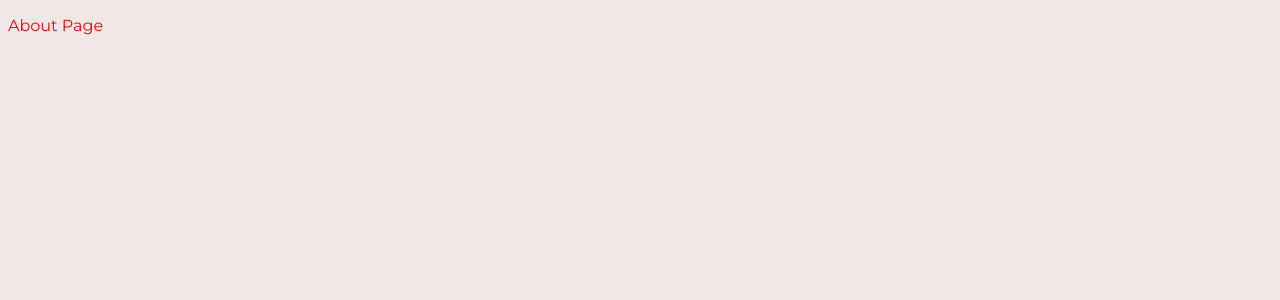
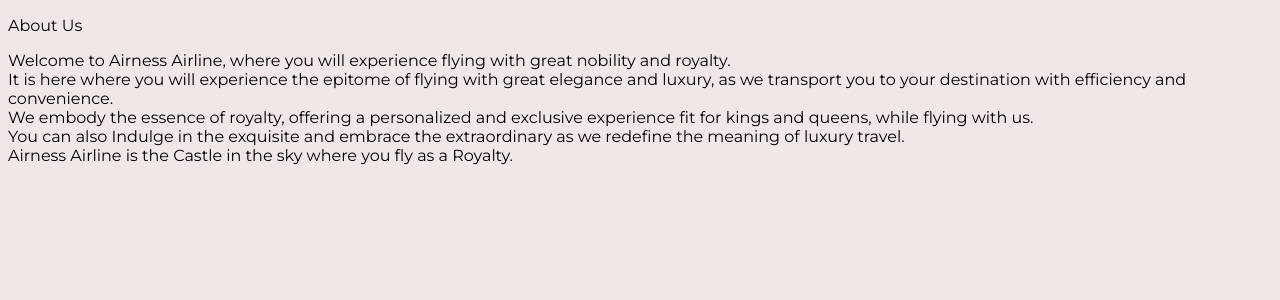
Before and after one commit to szy-kenn/airness-airlines, a Flask app: page /about in a window 1280 px wide. Before the commit the part shown is almost empty. Shown: the top 300 px of the page. Run offline with Flask 3, Linux system fonts and the light colour scheme; style sheets or scripts are compiled from the project's sources; parts of the project's set-up code (start-up, migrations or seed data) failed here and were passed over; some libraries are stand-ins or nearby versions.

Commit message:
about us

```diff
--- a/src/scss/_about.scss
+++ b/src/scss/_about.scss
@@ -1,3 +1,9 @@
+
+
 .about-page-title {
-    color: red;
+    color: blue
+    font-size 100px
+    font-weight bold
+
+
 }
--- a/src/templates/about.html
+++ b/src/templates/about.html
@@ -2,8 +2,28 @@
 {% block title %}About Us{% endblock %}
 
 {% block content %}
+<head>
     <!-- scss file in "src\scss\_about.scss" -->
     <!-- about page starts here -->
-    <p class="about-page-title">About Page</p>
+
+        <p class="about-page-title">About Us</p>
+
+</head>
+
+<body>
+    <div >
+        <div>
+            <p1>
+                Welcome to Airness Airline, where you will experience flying with great nobility and royalty.<br>
+                It is here where you will experience the epitome of flying with great elegance and luxury,
+                as we transport you to your destination with efficiency and convenience.<br>
+                We embody the essence of royalty, offering a personalized and exclusive experience fit for kings and queens,
+                while flying with us.<br>You can also Indulge in the exquisite and embrace the extraordinary as we redefine the meaning of luxury travel.
+                <br>Airness Airline is the Castle in the sky where you fly as a Royalty.
+
+            </p1>
+        </div>
+    </div>
+</body>
 
 {% endblock %}
```
